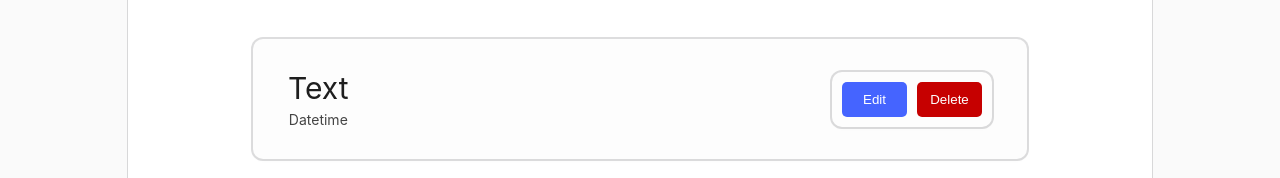
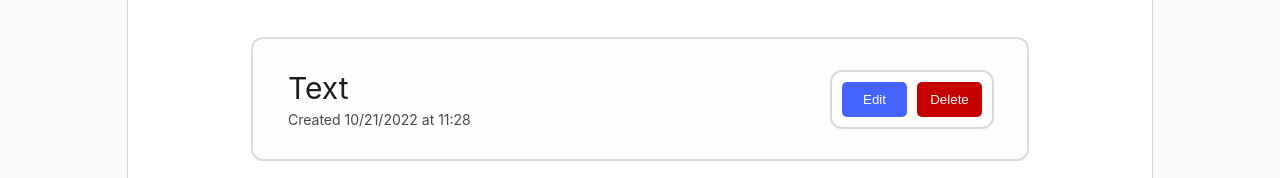
Before and after one commit to mkravos/go-todo, a React (Create React App) app in the folder client/: page / in a window 1280 px wide. Shown: the part 193-371 px from the top of the page. Built offline with nearby package versions, Linux system fonts and the light colour scheme; the HTML template or start-up script is replaced by a standard one.

Commit message:
styling additions

```diff
--- a/client/src/components/ToDoItem/ToDoItem.css
+++ b/client/src/components/ToDoItem/ToDoItem.css
@@ -11,12 +11,27 @@
     margin-top: 25px;
 }
 
+.Todo-content {
+    display: flex;
+    flex-direction: column;
+    align-items: flex-start;
+    max-width: 40vw;
+    text-overflow: ellipsis;
+    white-space: nowrap;
+    -ms-overflow-style: none;
+    scrollbar-width: none;
+    overflow-y: scroll;
+}
+.Todo-content::-webkit-scrollbar {
+    display: none;
+}
+
 .Todo-text {
     font-size: 30px;
 }
 .Todo-datetime {
     font-size: 14px;
-    color: rgb(68, 68, 68);
+    color: rgb(73, 73, 73);
     margin-top: 5px;
 }
 
@@ -28,6 +43,7 @@
 }
 
 .Edit-item-btn {
+    cursor: pointer;
     background-color: #4564ff;
     font-weight: 500;
     color: white;
@@ -36,7 +52,14 @@
     width: 65px;
     padding: 10px;
 }
+.Edit-item-btn:hover {
+    transform: scale(1.05);
+}
+.Edit-item-btn:active {
+    background-color: #002aff;
+}
 .Delete-item-btn {
+    cursor: pointer;
     background-color: #c60000;
     font-weight: 500;
     color: white;
@@ -46,3 +69,9 @@
     padding: 10px;
     margin-left: 10px;
 }
+.Delete-item-btn:hover {
+    transform: scale(1.05);
+}
+.Delete-item-btn:active {
+    background-color: #890000;
+}
--- a/client/src/components/ToDoItem/ToDoItem.js
+++ b/client/src/components/ToDoItem/ToDoItem.js
@@ -6,7 +6,7 @@ export default function ToDoItem({id, text, created}) {
         <div className="Todo-item">
             <div className="Todo-content">
                 <div className="Todo-text">Text</div>
-                <div className="Todo-datetime">Datetime</div>
+                <div className="Todo-datetime">Created 10/21/2022 at 11:28</div>
             </div>
             <div className="Todo-controls">
                 <button className="Edit-item-btn">Edit</button>
```
